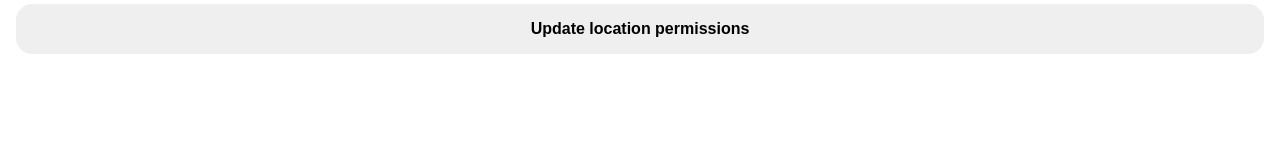
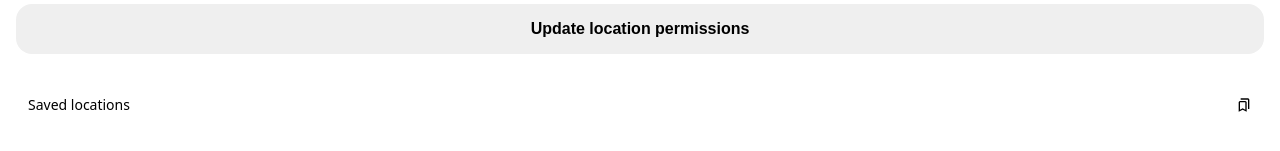
Before and after one commit to veyndan/weather, a website built with Vite: page index.html in a window 1280 px wide. Shown: the part 129-280 px from the top of the page. Built offline with nearby package versions, Linux system fonts and the light colour scheme.

Commit message:
Add "Saved locations" section header

```diff
--- a/index.html
+++ b/index.html
@@ -33,6 +33,14 @@
 					</svg>
 				</header>
 			</section>
+			<section>
+				<header>
+					<h1>Saved locations</h1>
+					<svg xmlns="http://www.w3.org/2000/svg" viewBox="0 -960 960 960">
+						<path d="M160-80v-560q0-33 23.5-56.5T240-720h320q33 0 56.5 23.5T640-640v560L400-200zm80-121 160-86 160 86v-439H240zm480-39v-560H280v-80h440q33 0 56.5 23.5T800-800v560zM240-640h320z"/>
+					</svg>
+				</header>
+			</section>
 		</main>
 	</body>
 </html>
```
